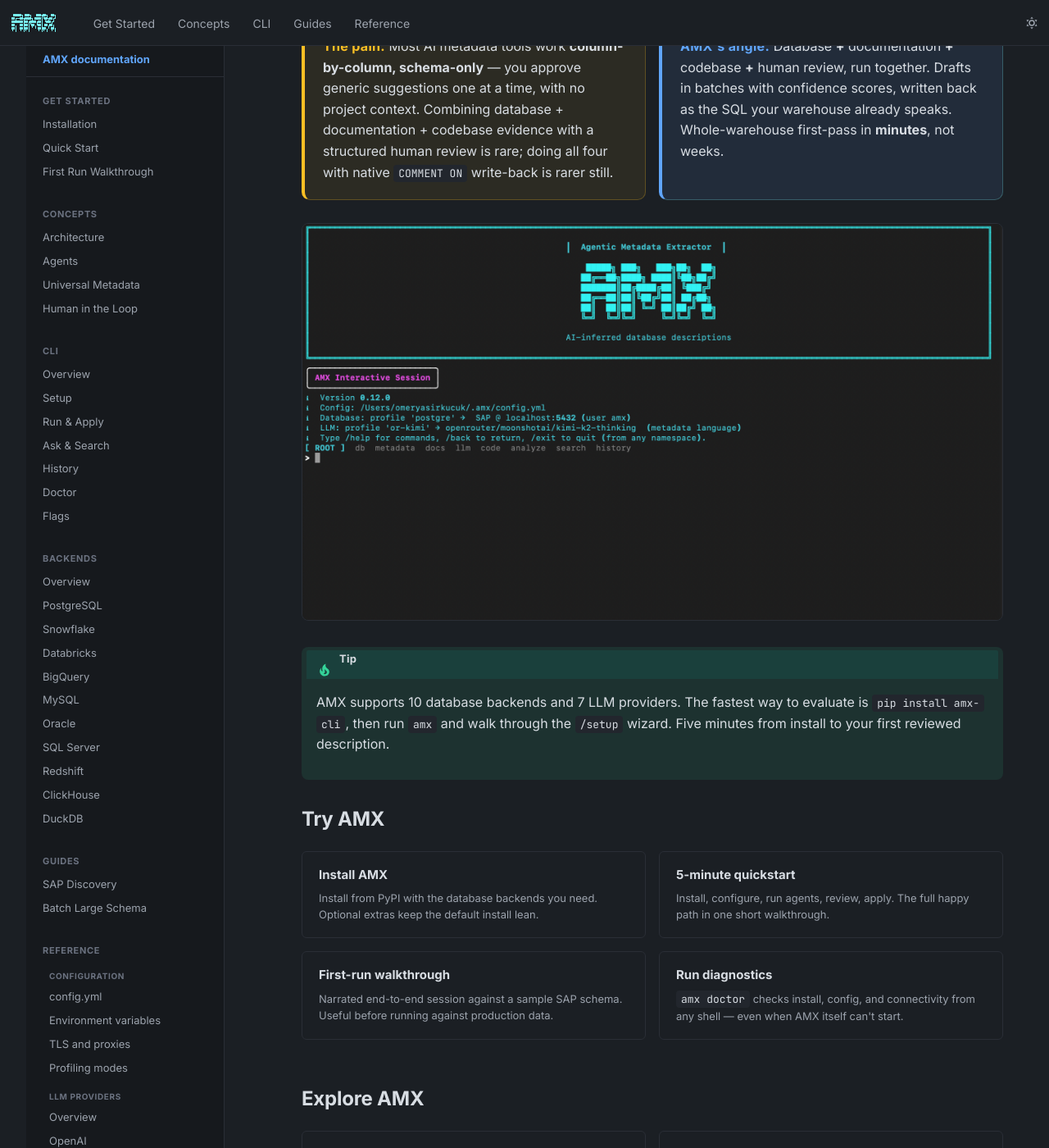
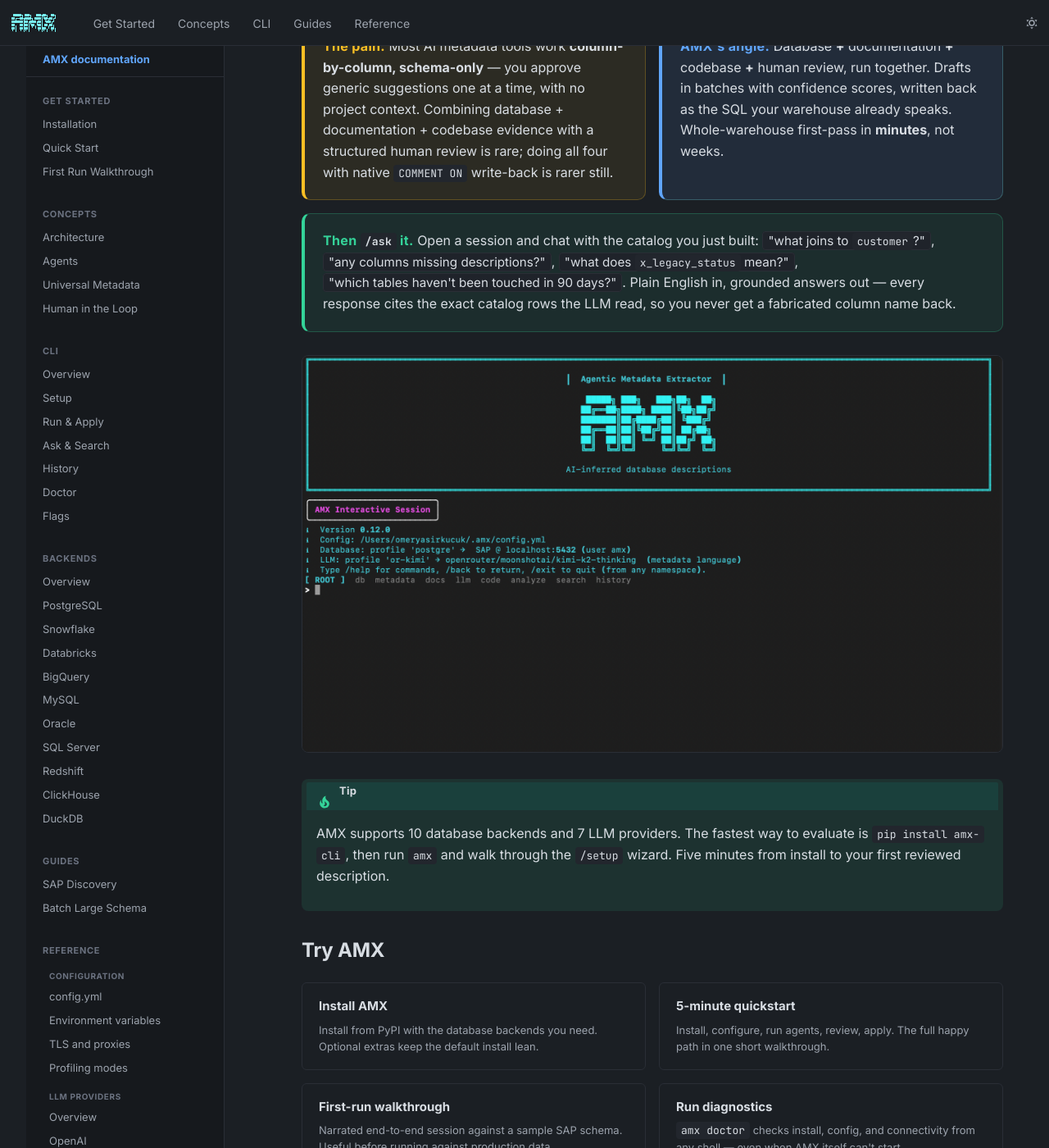
Before and after one commit to omeryasirkucuk/amx-docs, an MkDocs documentation site: the page built from docs/index.md, in a window 1280 px wide and 1400 px high, scrolled down 620 px. Shown: the whole window at 82% size. Built offline with MkDocs 1.6.1 and Material for MkDocs 9.7.7, drawn with Linux system fonts in a browser that asks for light colours.

Commit message:
feat(home): add third "Then /ask it" callout to the why-AMX block
The pain/angle pair told the story up to the point descriptions land
in the warehouse, but missed the next beat — what you actually do
with the catalog AMX builds. Adding a third narrative box that
explains /ask: open a session, chat in plain English with the
catalog, get grounded answers with citations to the rows the LLM
read. No fabricated columns.

Layout: third row of the same grid, full-width via
grid-column: 1 / -1. Emerald accent (#10B981 light / #34D399 dark)
gives it a distinct third color from amber (pain) and cyan (angle),
matching the narrative arc problem → angle → outcome.

Inline example queries are wrapped in <em> and styled as small
inline-code badges so they pop visually as "things you'd actually
type" without disrupting the paragraph flow.

Mobile: collapses to single column with the rest of the grid.

```diff
--- a/docs/index.md
+++ b/docs/index.md
@@ -19,6 +19,10 @@
 
 <div class="amx-why__angle" markdown>
 **AMX's angle.** Database **+** documentation **+** codebase **+** human review, run together. Drafts in batches with confidence scores, written back as the SQL your warehouse already speaks. Whole-warehouse first-pass in **minutes**, not weeks.
+</div>
+
+<div class="amx-why__ask" markdown>
+**Then `/ask` it.** Open a session and chat with the catalog you just built: *"what joins to `customer`?"*, *"any columns missing descriptions?"*, *"what does `x_legacy_status` mean?"*, *"which tables haven't been touched in 90 days?"*. Plain English in, grounded answers out — every response cites the exact catalog rows the LLM read, so you never get a fabricated column name back.
 </div>
 
 </div>
--- a/docs/stylesheets/extra.css
+++ b/docs/stylesheets/extra.css
@@ -915,8 +915,14 @@
   gap: 16px;
   margin: 28px 0;
 }
+.md-typeset .amx-why__ask {
+  /* Span the full row beneath pain + angle, giving /ask its own beat
+     in the narrative arc (problem → angle → outcome). */
+  grid-column: 1 / -1;
+}
 .md-typeset .amx-why__pain,
-.md-typeset .amx-why__angle {
+.md-typeset .amx-why__angle,
+.md-typeset .amx-why__ask {
   border-radius: 10px;
   padding: 20px 22px;
   font-size: 14px;
@@ -949,14 +955,48 @@
   color: var(--accent);
   letter-spacing: 0.02em;
 }
+
+/* Third box — /ask, emerald accent (third distinct color for the
+   third narrative beat: problem → angle → outcome).
+   Spans the full row beneath the first two via grid-column: 1 / -1. */
+.md-typeset .amx-why__ask {
+  background: rgba(16, 185, 129, 0.06);
+  border: 1px solid rgba(16, 185, 129, 0.25);
+  border-left: 4px solid #10B981;
+}
+.md-typeset .amx-why__ask strong:first-child {
+  color: #10B981;
+  letter-spacing: 0.02em;
+}
+.md-typeset .amx-why__ask em {
+  font-style: normal;
+  color: var(--text);
+  background: var(--bg-elevated);
+  padding: 1px 6px;
+  border-radius: 4px;
+  font-size: 0.95em;
+  border: 1px solid var(--border);
+  white-space: nowrap;
+}
+[data-md-color-scheme="slate"] .md-typeset .amx-why__ask {
+  background: rgba(52, 211, 153, 0.08);
+  border-color: rgba(52, 211, 153, 0.25);
+  border-left-color: #34D399;
+}
+[data-md-color-scheme="slate"] .md-typeset .amx-why__ask strong:first-child {
+  color: #34D399;
+}
+
 .md-typeset .amx-why__pain p,
-.md-typeset .amx-why__angle p {
+.md-typeset .amx-why__angle p,
+.md-typeset .amx-why__ask p {
   margin: 0;
 }
 @media (max-width: 768px) {
   .md-typeset .amx-why { grid-template-columns: 1fr; gap: 12px; margin: 20px 0; }
   .md-typeset .amx-why__pain,
-  .md-typeset .amx-why__angle { padding: 16px 18px; font-size: 13px; }
+  .md-typeset .amx-why__angle,
+  .md-typeset .amx-why__ask { padding: 16px 18px; font-size: 13px; }
 }
 
 /* ───────────── Hero flow diagram on the home page (above H1) ─────── */
```
